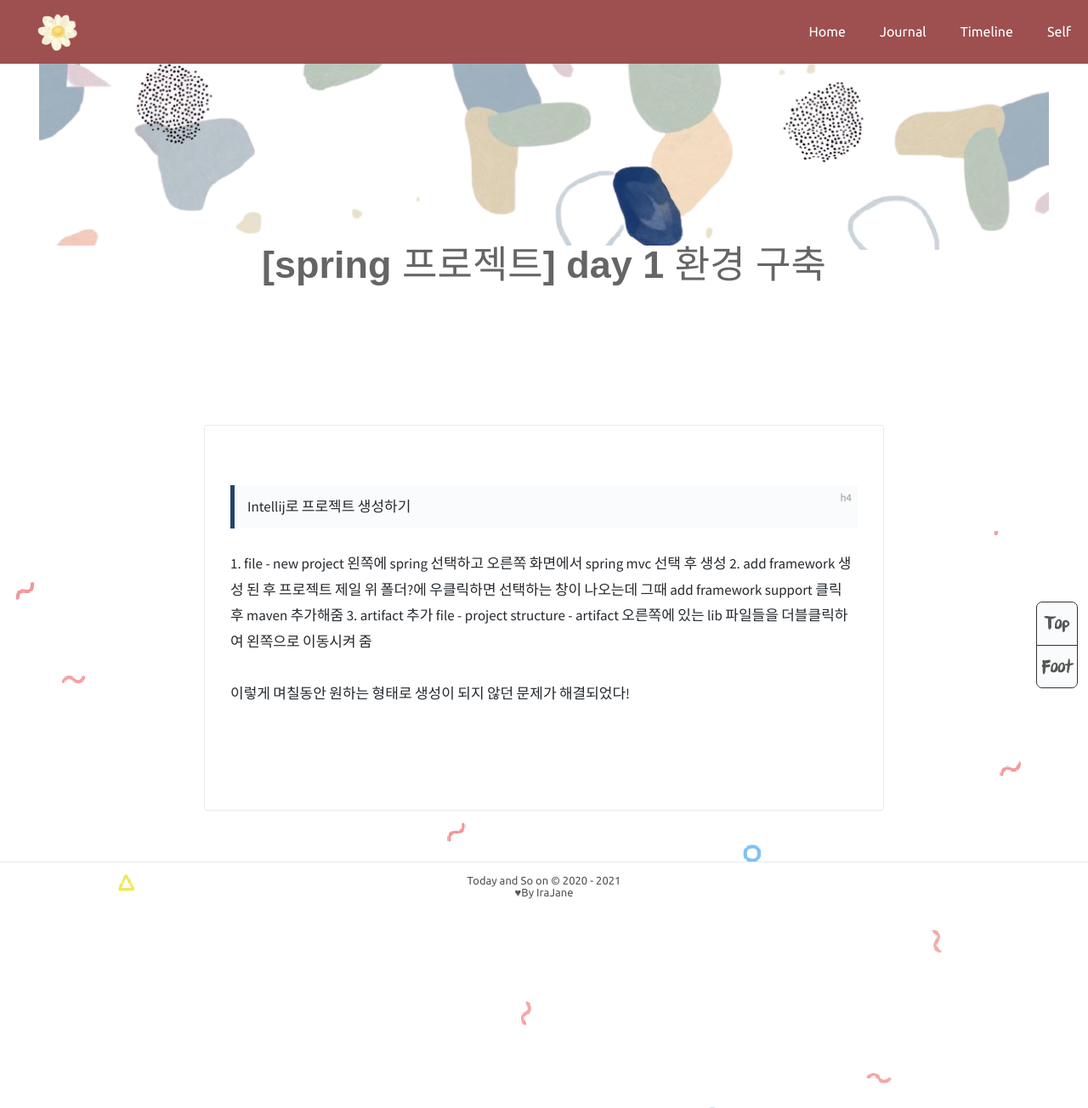
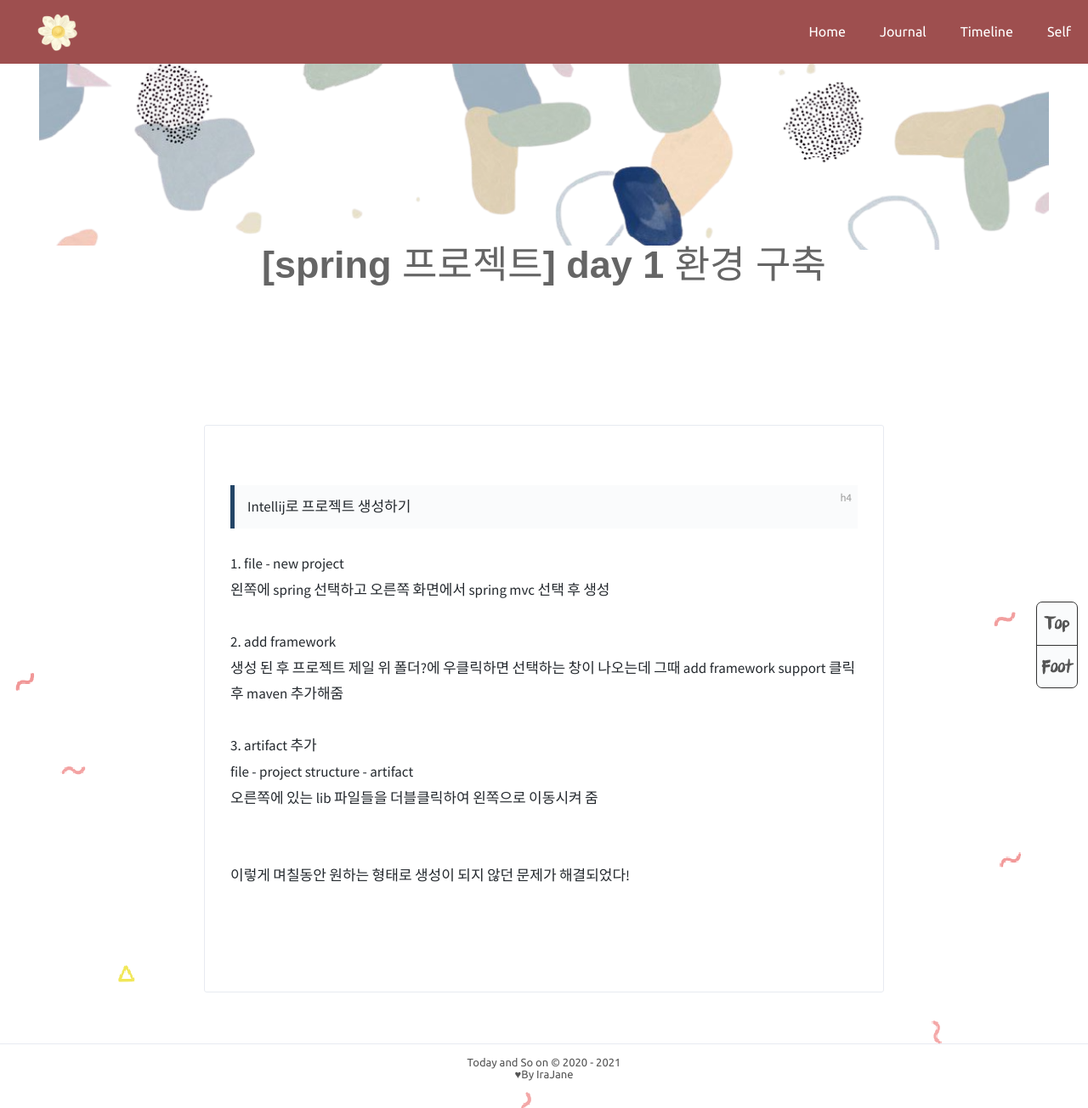
Before and after one commit to IraJane/IraJane.github.io, a Jekyll site: the page built from _posts/2021-01-02-프로젝트day1.md, in a window 1280 px wide. Shown: the whole page at 85% size. Built offline with Jekyll 4.4.1, drawn with Linux system fonts in a browser that asks for light colours; comment, search, counter and statistics services are not loaded; before the commit the page ends 1090 px from its top, so only the background shows below that.

```diff
--- a/_posts/2021-01-02-프로젝트day1.md
+++ b/_posts/2021-01-02-프로젝트day1.md
@@ -8,13 +8,13 @@ tags: Java
 
 <div>
   <h4>Intellij로 프로젝트 생성하기</h4>
-  1. file - new project
-      왼쪽에 spring 선택하고 오른쪽 화면에서 spring mvc 선택 후 생성
-  2. add framework
-      생성 된 후 프로젝트 제일 위 폴더?에 우클릭하면 선택하는 창이 나오는데 그때 add framework support 클릭 후 maven 추가해줌
-  3. artifact 추가
-      file - project structure - artifact
-      오른쪽에 있는 lib 파일들을 더블클릭하여 왼쪽으로 이동시켜 줌
+  1. file - new project <br>
+      왼쪽에 spring 선택하고 오른쪽 화면에서 spring mvc 선택 후 생성<br><br>
+  2. add framework<br>
+      생성 된 후 프로젝트 제일 위 폴더?에 우클릭하면 선택하는 창이 나오는데 그때 add framework support 클릭 후 maven 추가해줌<br><br>
+  3. artifact 추가<br>
+      file - project structure - artifact<br>
+      오른쪽에 있는 lib 파일들을 더블클릭하여 왼쪽으로 이동시켜 줌<br>
   <br><br>
   이렇게 며칠동안 원하는 형태로 생성이 되지 않던 문제가 해결되었다!
 
```
